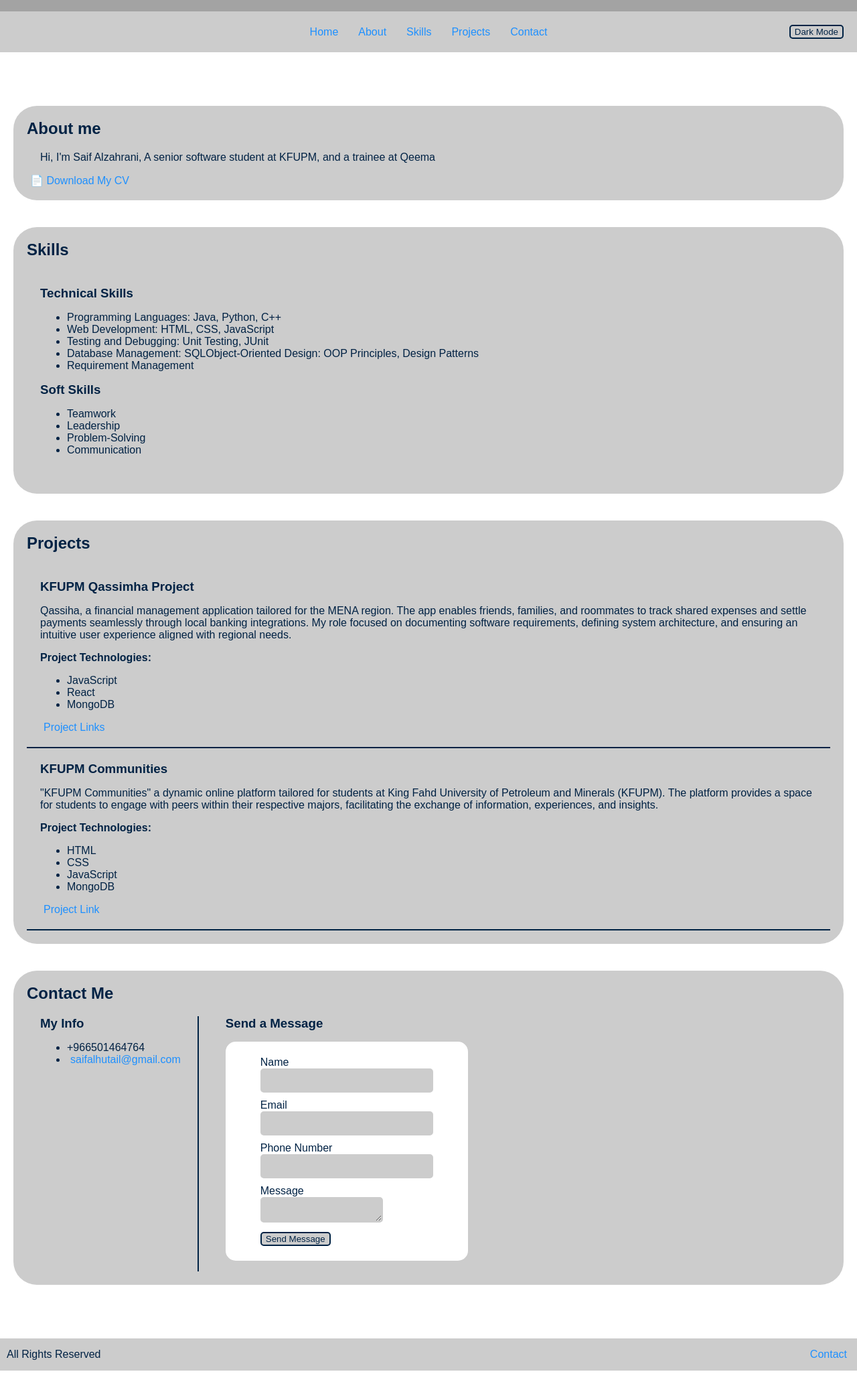
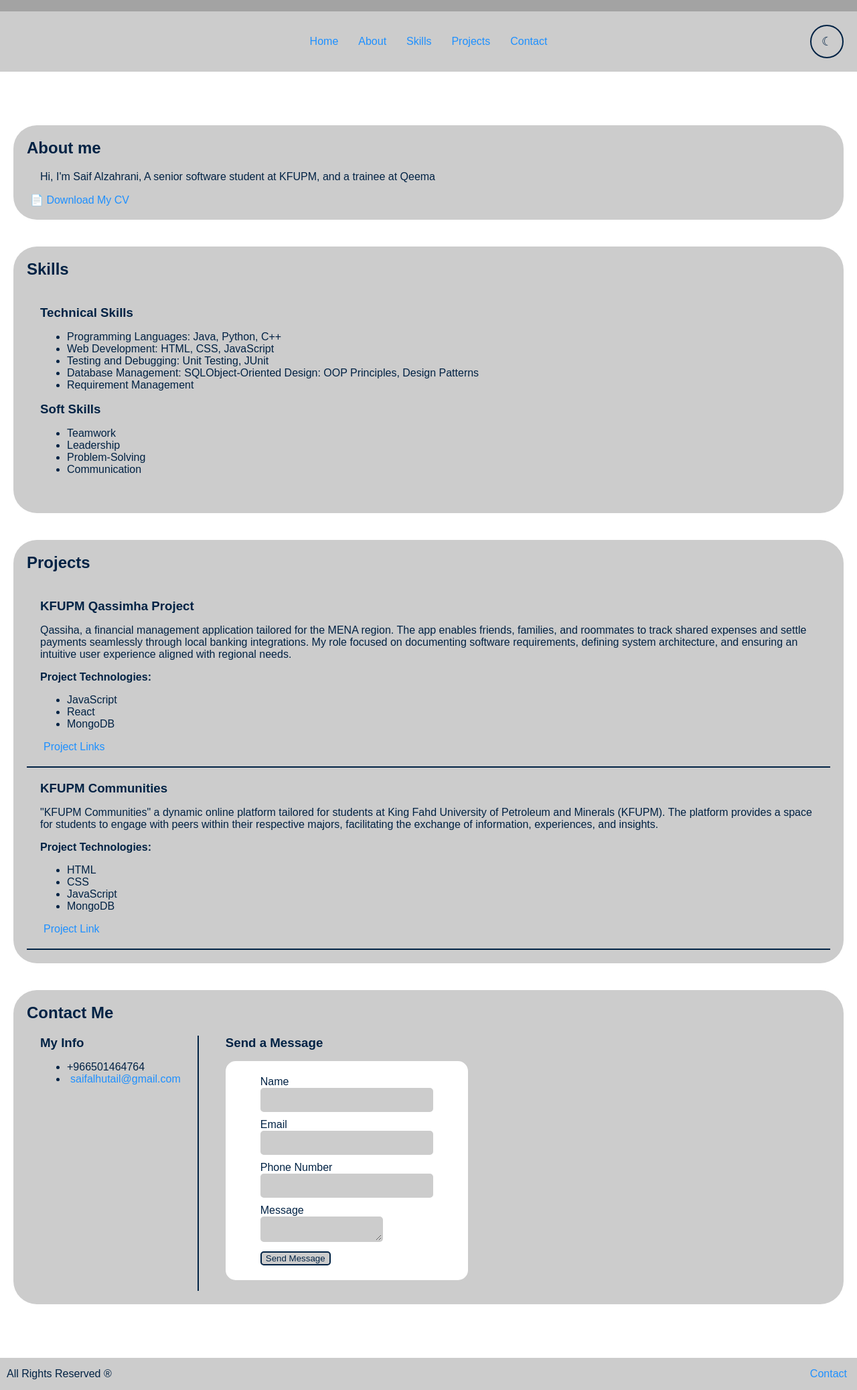
Before and after one commit to Sm-zh/portfolio, a plain HTML site: page portfolio.html in a window 1280 px wide. Shown: the part 60-2135 px from the top of the page at 67% size. Before the commit the page ends 2106 px from the top, so only its background shows below. Drawn offline with Linux system fonts and the light colour scheme.

Commit message:
change mode toggle button

```diff
--- a/portfolio.html
+++ b/portfolio.html
@@ -17,7 +17,7 @@
                 <li><a href="#projects">Projects</a></li>
                 <li><a href="#contact">Contact</a></li>
             </ul>
-            <button id="toggleDark">Dark Mode</button>
+            <button id="toggleDark">☾</button>
         </nav>
         <main>
             <section id="about">
@@ -120,7 +120,7 @@
 
         </aside>
         <footer>
-            <p>All Rights Reserved</p>
+            <p>All Rights Reserved &reg</p>
             <a href="#contact">Contact</a>
         </footer>
         <script>
@@ -129,11 +129,11 @@
             toggleButton.addEventListener('click', function() {
                 document.body.classList.toggle('dark-mode');
                 if (stat == 0) {
-                    toggleButton.textContent = "Light Mode";
+                    toggleButton.textContent = "🔅";
                     stat = 1
                 }
                 else {
-                    toggleButton.textContent = "Dark Mode";
+                    toggleButton.textContent = "☾";
                     stat = 0
                 }
             });
--- a/portfolioStyle.css
+++ b/portfolioStyle.css
@@ -76,11 +76,15 @@ nav ul li {
 }
 
 nav button {
+    width: 50px;
+    height: 50px;
     justify-self: end;
+    padding: 0;
     border: solid 2px  var(--dark);
-    border-radius: 5px;
+    border-radius: 50%;
     background-color: var(--light);
     color: var(--dark);
+    font-size: large;
 }
 
 nav button:hover {
```
